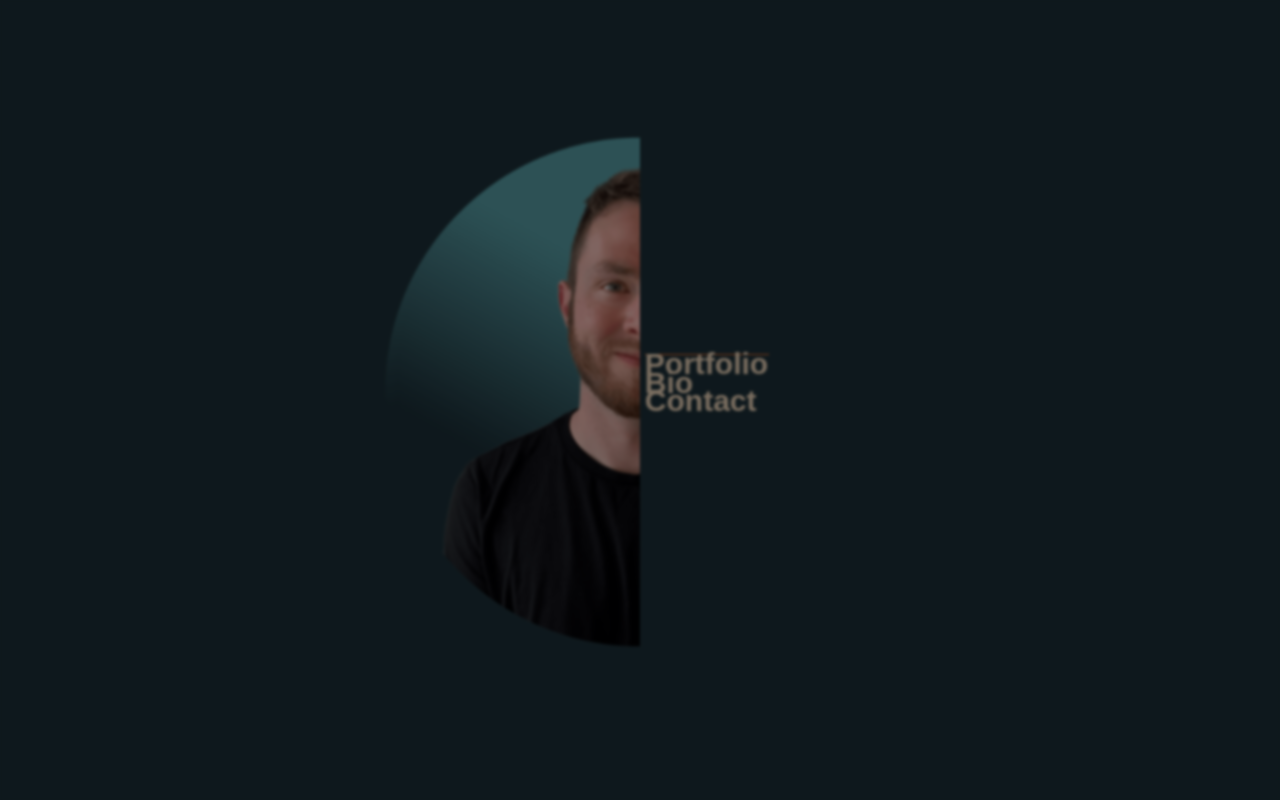
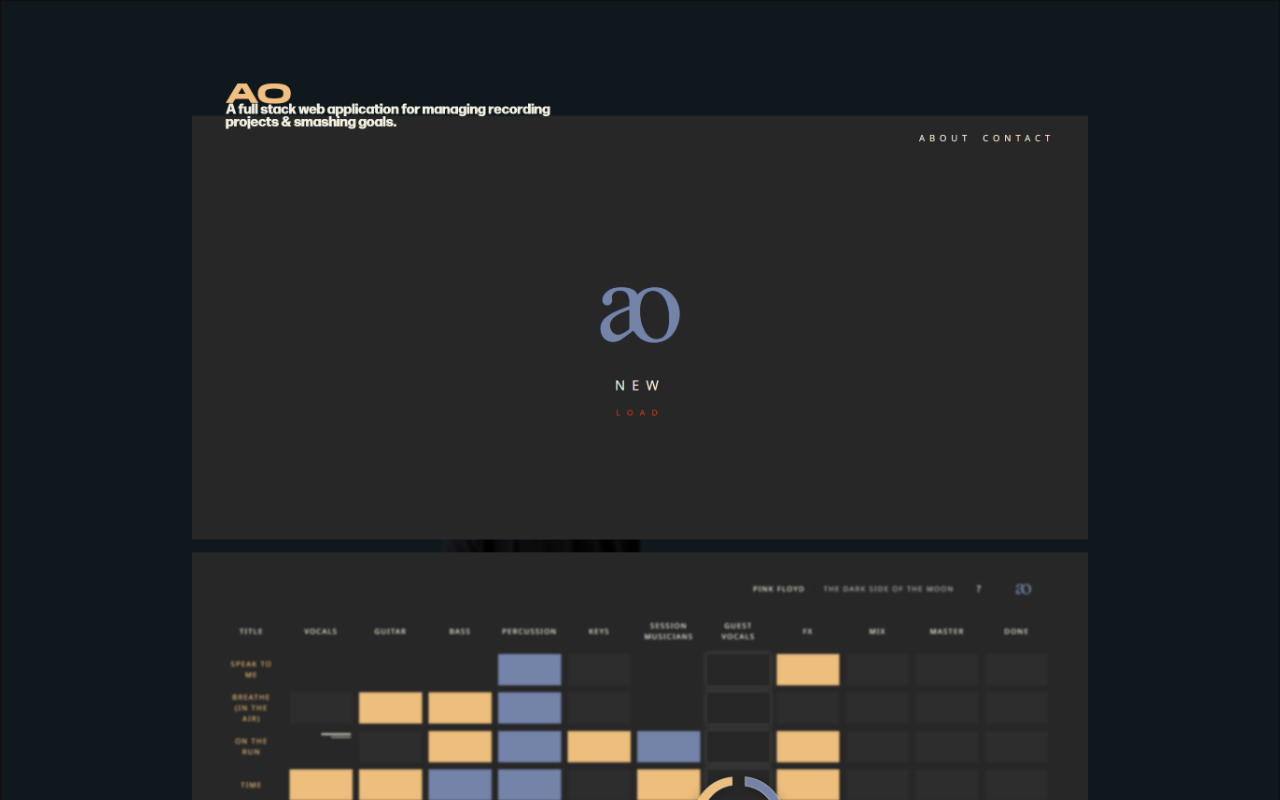
Before and after one commit to evnwttn/ev-homepage, a Next.js app: page / in a window 1280 px wide. Both pictures are taken after a click on the element "Portfolio". Built offline with nearby package versions, Linux system fonts and the light colour scheme; a web font is replaced by a local one.

Commit message:
working portfolio popover

```diff
--- a/src/components/ModalBase.tsx
+++ b/src/components/ModalBase.tsx
@@ -1,10 +1,52 @@
 import React from "react";
+import Image from "next/image";
 import { Modal, Box } from "@mui/material";
 
 export const ModalBase = ({ open, onClose }) => {
   return (
     <Modal open={open} onClose={onClose} sx={{ backdropFilter: "blur(1.5px)" }}>
-      <Box></Box>
+      <Box
+        sx={{
+          display: "flex",
+          width: "100%",
+          flexDirection: "row",
+          height: "auto",
+          alignItems: "center",
+          justifyContent: "center",
+        }}
+      >
+        <Box
+          sx={{
+            display: "flex",
+            flexDirection: "column",
+            mt: "6vh",
+            width: "70vw",
+            height: "auto",
+          }}
+        >
+          <Image
+            src="../img/ao.png"
+            alt="AO"
+            width="1920"
+            height="1992"
+            style={{ height: "100%", width: "auto" }}
+          />
+          <Image
+            src="../img/ptk.png"
+            alt="AO"
+            width="1920"
+            height="1068"
+            style={{ height: "100%", width: "auto" }}
+          />
+          <Image
+            src="../img/tfu.png"
+            alt="TFU"
+            width="1920"
+            height="1068"
+            style={{ height: "100%", width: "auto" }}
+          />
+        </Box>
+      </Box>
     </Modal>
   );
 };
```
Also changed, not shown: public/img/ptk.png (renamed from public/img/PUNCH THE KEYS.png).
